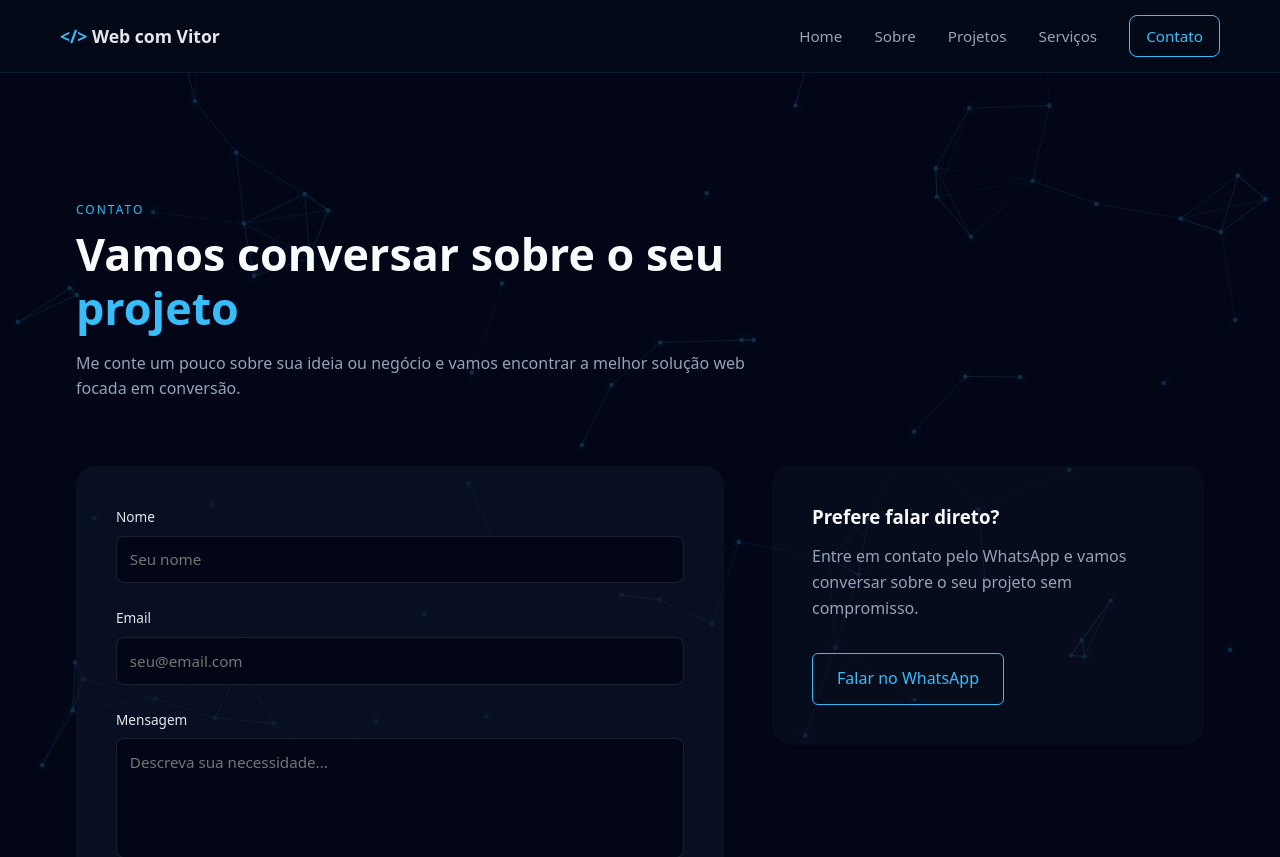
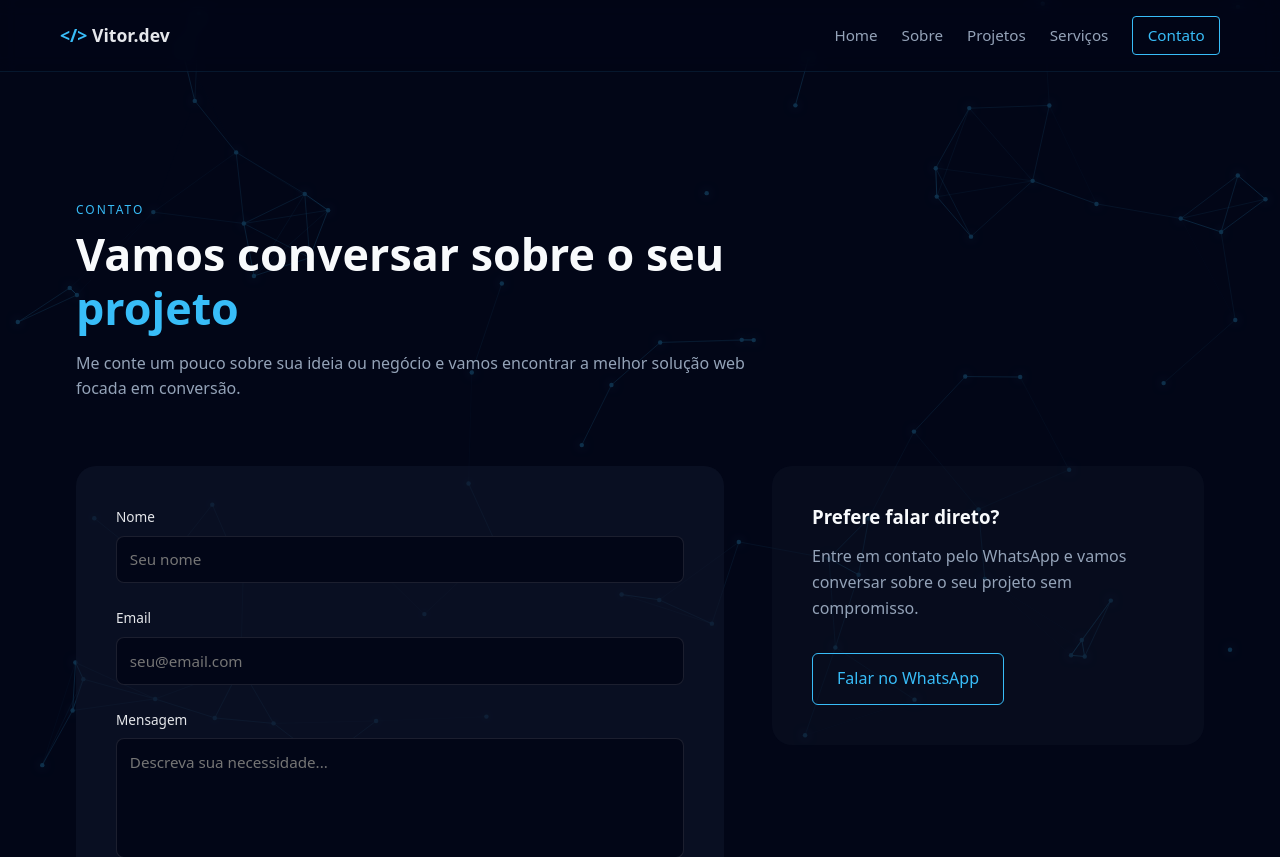
Before and after one commit to VitorCodexPro/portfolio, a React (Vite) app: page /contato in a window 1280 px wide. Shown: the top 857 px of the page. Built offline with nearby package versions, Linux system fonts and the light colour scheme.

Commit message:
revert: navbar mobile

```diff
--- a/src/components/Header/Header.css
+++ b/src/components/Header/Header.css
@@ -4,16 +4,15 @@
   width: 100%;
   z-index: 100;
 
-  background: rgba(5, 10, 25, 0.95);
+  background: rgba(2, 6, 23, 0.6);
   backdrop-filter: blur(8px);
   border-bottom: 1px solid rgba(56, 189, 248, 0.1);
 }
 
 .header-container {
   max-width: 1200px;
-  height: 72px;
   margin: 0 auto;
-  padding: 0 1.25rem;
+  padding: 1rem 1.25rem;
 
   display: flex;
   align-items: center;
@@ -26,49 +25,44 @@
   font-weight: 600;
   font-size: 1.1rem;
   color: var(--text-main);
-  text-decoration: none;
-  z-index: 102;
 }
 
 .logo span {
   color: var(--primary);
 }
 
-/* ========================= */
-/* NAV DESKTOP               */
-/* ========================= */
+/* NAV */
 
-.nav-desktop {
+.nav {
   display: flex;
-  gap: 2rem;
+  gap: 1.5rem;
   align-items: center;
 }
 
-.nav-desktop a {
+.nav a {
   font-size: 0.95rem;
   color: var(--text-muted);
-  text-decoration: none;
   transition: color 0.2s ease;
 }
 
-.nav-desktop a:hover {
+.nav a:hover {
   color: var(--primary);
 }
 
-.nav-desktop .cta {
-  padding: 0.5rem 1rem;
-  border-radius: 8px;
+/* CTA */
+
+.nav .cta {
+  padding: 0.4rem 0.9rem;
+  border-radius: 4px;
   border: 1px solid var(--primary);
   color: var(--primary);
 }
 
-.nav-desktop .cta:hover {
+.nav .cta:hover {
   background: rgba(56, 189, 248, 0.1);
 }
 
-/* ========================= */
-/* MENU TOGGLE (MOBILE)      */
-/* ========================= */
+/* MENU TOGGLE (MOBILE) */
 
 .menu-toggle {
   display: none;
@@ -76,9 +70,7 @@
   border: none;
   cursor: pointer;
   padding: 0.5rem;
-  z-index: 102;
-  flex-direction: column;
-  gap: 5px;
+  z-index: 101;
 }
 
 .menu-toggle span {
@@ -86,13 +78,12 @@
   width: 24px;
   height: 2px;
   background: var(--text-main);
+  margin: 5px 0;
   transition: all 0.3s ease;
 }
 
-/* ANIMAÇÃO ☰ → ✕ */
-
 .menu-toggle.active span:nth-child(1) {
-  transform: rotate(45deg) translateY(10px);
+  transform: rotate(45deg) translate(5px, 5px);
 }
 
 .menu-toggle.active span:nth-child(2) {
@@ -100,74 +91,41 @@
 }
 
 .menu-toggle.active span:nth-child(3) {
-  transform: rotate(-45deg) translateY(-10px);
+  transform: rotate(-45deg) translate(5px, -5px);
 }
 
-/* ========================= */
-/* NAV MOBILE - OVERLAY      */
-/* ========================= */
+/* MOBILE NAV */
 
-.nav-mobile {
-  position: fixed;
-  inset: 0;
-  background: #050a19;
-  z-index: 101;
+@media (max-width: 768px) {
+  .menu-toggle {
+    display: block;
+  }
 
-  display: flex;
-  flex-direction: column;
-  justify-content: center;
-  align-items: center;
-  gap: 2.5rem;
+  .nav {
+    position: fixed;
+    top: 0;
+    right: -100%;
+    width: 70%;
+    max-width: 300px;
+    height: 100vh;
+    background: rgba(2, 6, 23, 0.98);
+    backdrop-filter: blur(10px);
+    flex-direction: column;
+    justify-content: center;
+    gap: 2rem;
+    transition: right 0.3s ease;
+    border-left: 1px solid rgba(56, 189, 248, 0.1);
+  }
 
-  animation: slideDown 0.4s ease forwards;
-}
+  .nav.open {
+    right: 0;
+  }
 
-.nav-mobile a {
-  font-size: 1.5rem;
-  font-weight: 500;
-  color: #fff;
-  text-decoration: none;
-  transition: color 0.2s ease;
-}
+  .nav a {
+    font-size: 1.2rem;
+  }
 
-.nav-mobile a:hover {
-  color: var(--primary);
-}
-
-.nav-mobile .cta {
-  padding: 0.85rem 2rem;
-  border-radius: 8px;
-  border: 1px solid var(--primary);
-  color: var(--primary);
-  margin-top: 1rem;
-}
-
-.nav-mobile .cta:hover {
-  background: rgba(56, 189, 248, 0.1);
-}
-
-@keyframes slideDown {
-  from {
-    opacity: 0;
-    transform: translateY(-20px);
-  }
-  to {
-    opacity: 1;
-    transform: translateY(0);
+  .nav .cta {
+    padding: 0.6rem 1.2rem;
   }
 }
-
-/* ========================= */
-/* RESPONSIVE                */
-/* ========================= */
-
-@media (max-width: 768px) {
-  .nav-desktop {
-    display: none;
-  }
-
-  .menu-toggle {
-    display: flex;
-  }
-}
-}
--- a/src/components/Header/Header.jsx
+++ b/src/components/Header/Header.jsx
@@ -1,4 +1,4 @@
-import { useState, useEffect } from 'react'
+import { useState } from 'react'
 import { Link } from 'react-router-dom'
 import './Header.css'
 
@@ -8,31 +8,13 @@ export default function Header() {
   const toggleMenu = () => setMenuOpen(!menuOpen)
   const closeMenu = () => setMenuOpen(false)
 
-  // Travar scroll quando menu abrir
-  useEffect(() => {
-    document.body.style.overflow = menuOpen ? 'hidden' : 'auto'
-    return () => {
-      document.body.style.overflow = 'auto'
-    }
-  }, [menuOpen])
-
   return (
     <header className="site-header">
       <div className="header-container">
-        <Link to="/" className="logo" onClick={closeMenu}>
-          <span>&lt;/&gt;</span> Web com Vitor
-        </Link>
+        <div className="logo">
+          <span>&lt;/&gt;</span> Vitor.dev
+        </div>
 
-        {/* NAV DESKTOP */}
-        <nav className="nav-desktop">
-          <Link to="/">Home</Link>
-          <Link to="/sobre">Sobre</Link>
-          <Link to="/projetos">Projetos</Link>
-          <Link to="/servicos">Serviços</Link>
-          <Link to="/contato" className="cta">Contato</Link>
-        </nav>
-
-        {/* MENU TOGGLE */}
         <button
           className={`menu-toggle ${menuOpen ? 'active' : ''}`}
           onClick={toggleMenu}
@@ -42,20 +24,17 @@ export default function Header() {
           <span></span>
           <span></span>
         </button>
-      </div>
 
-      {/* NAV MOBILE - OVERLAY ISOLADO */}
-      {menuOpen && (
-        <div className="nav-mobile">
+        <nav className={`nav ${menuOpen ? 'open' : ''}`}>
           <Link to="/" onClick={closeMenu}>Home</Link>
           <Link to="/sobre" onClick={closeMenu}>Sobre</Link>
           <Link to="/projetos" onClick={closeMenu}>Projetos</Link>
           <Link to="/servicos" onClick={closeMenu}>Serviços</Link>
           <Link to="/contato" className="cta" onClick={closeMenu}>
-            Entrar em contato
+            Contato
           </Link>
-        </div>
-      )}
+        </nav>
+      </div>
     </header>
   )
 }
```
